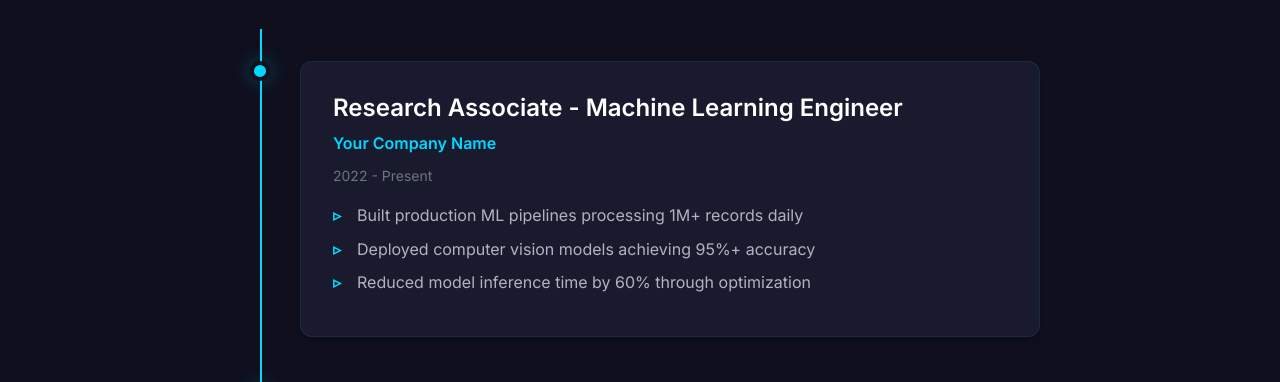
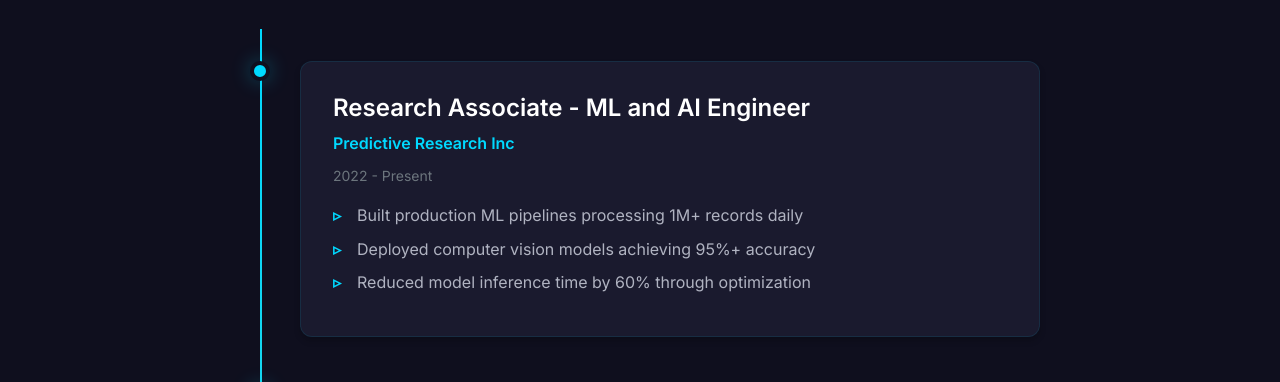
Before and after one commit to sudhirshivaram/sudhirshivaram.github.io, a plain HTML site: page index.html in a window 1280 px wide. Shown: the part 690-1072 px from the top of the page. Drawn offline with nearby package versions, Linux system fonts and the light colour scheme.

Commit message:
Fixed: Company name

```diff
--- a/index.html
+++ b/index.html
@@ -82,8 +82,8 @@
                 <div class="timeline-item">
                     <div class="timeline-dot"></div>
                     <div class="timeline-content">
-                        <h3>Research Associate - Machine Learning Engineer</h3>
-                        <p class="timeline-company">Your Company Name</p>
+                        <h3>Research Associate - ML and AI Engineer</h3>
+                        <p class="timeline-company">Predictive Research Inc</p>
                         <p class="timeline-date">2022 - Present</p>
                         <ul class="timeline-description">
                             <li>Built production ML pipelines processing 1M+ records daily</li>
```
